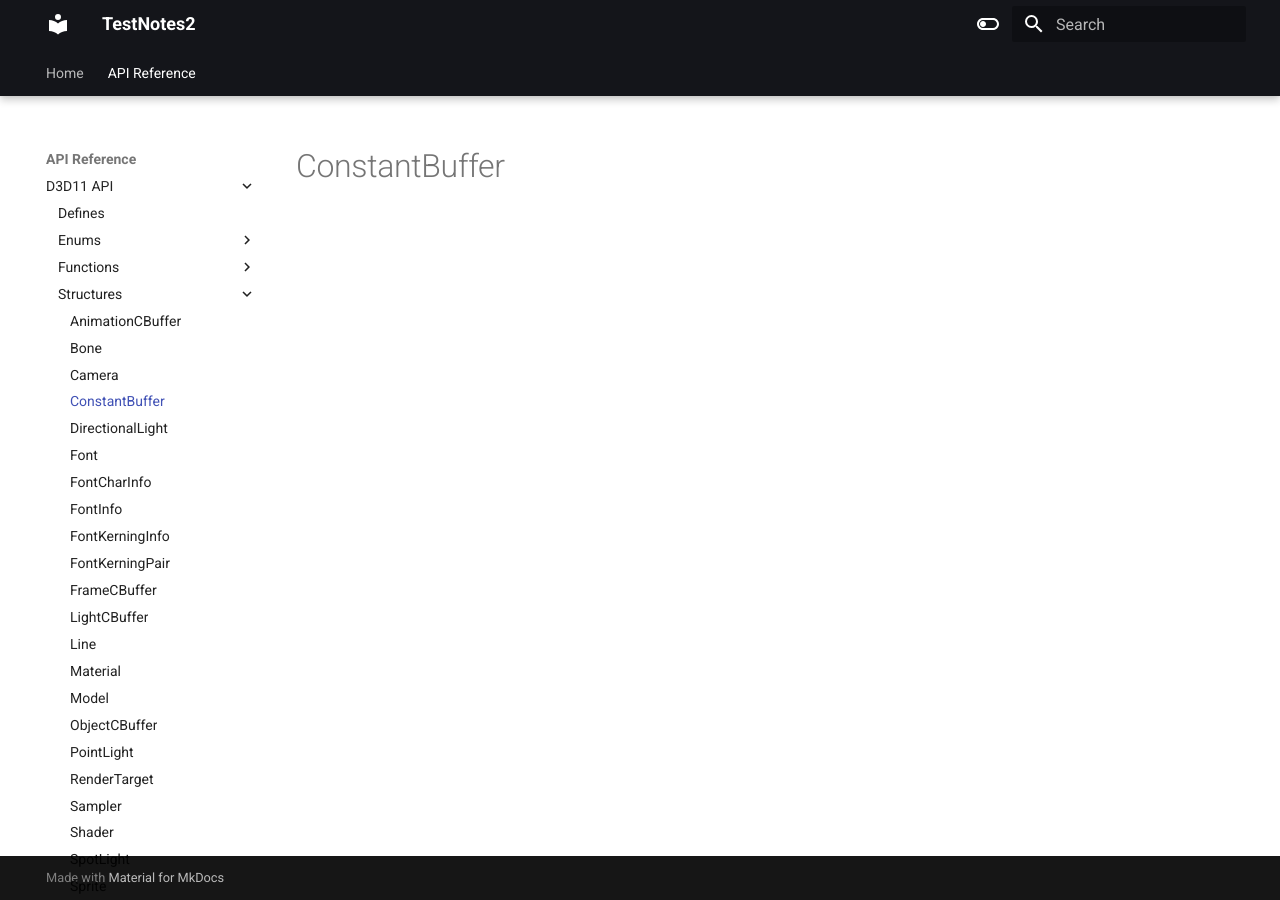
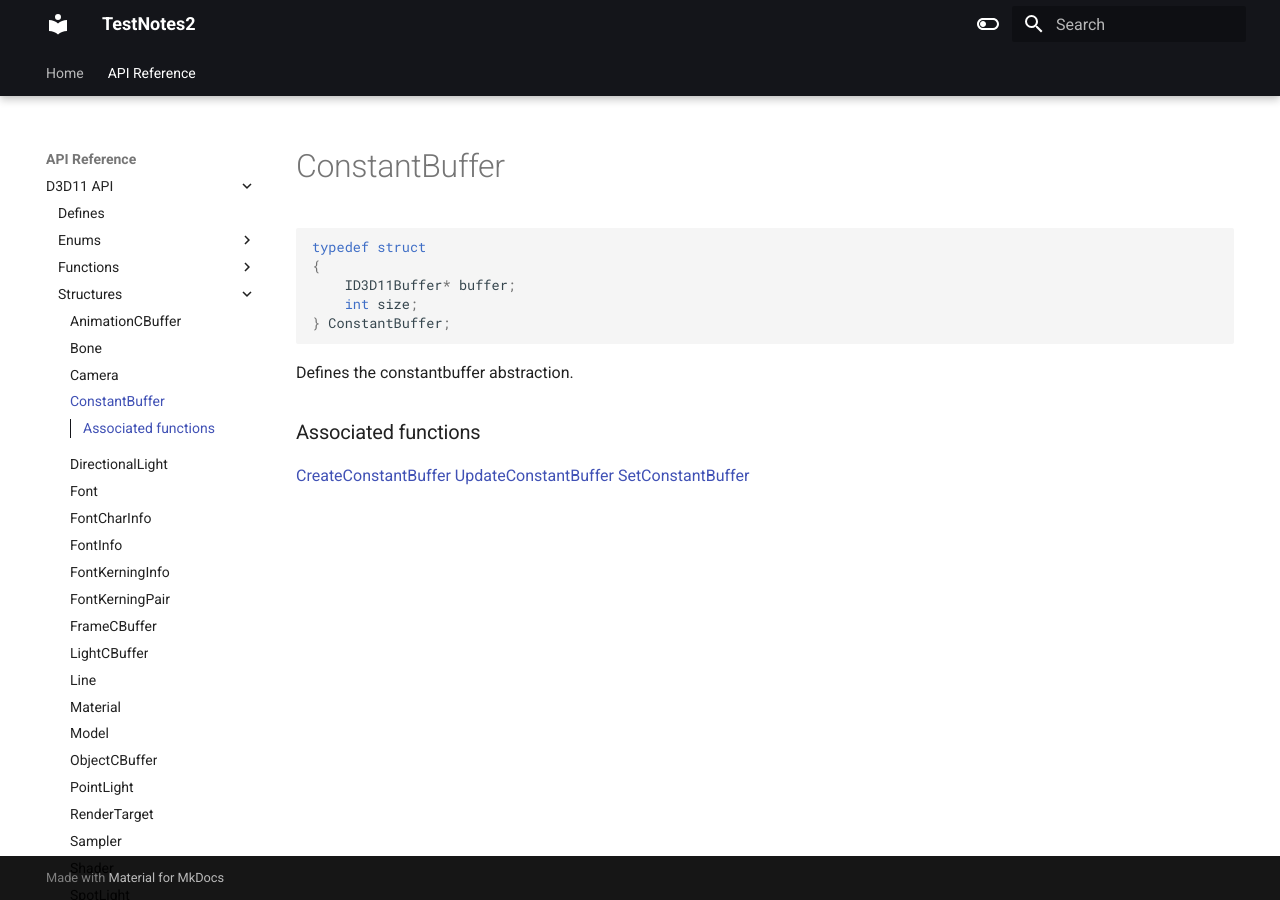
Before and after one commit to erichederstedt/TempEngineDocs, an MkDocs documentation site: the page built from docs/API Reference/D3D11 API/Structures/ConstantBuffer.md, in a window 1280 px wide. Built offline with MkDocs 1.6.1 and Material for MkDocs 9.7.7, drawn with Linux system fonts in a browser that asks for light colours.

Commit message:
PUSH NOTE : ConstantBuffer.md

````diff
--- a/docs/API Reference/D3D11 API/Structures/ConstantBuffer.md
+++ b/docs/API Reference/D3D11 API/Structures/ConstantBuffer.md
@@ -1 +1,17 @@
 # ConstantBuffer
+
+```c++
+typedef struct
+{
+    ID3D11Buffer* buffer;
+    int size;
+} ConstantBuffer;
+```
+
+Defines the constantbuffer abstraction.
+
+
+### Associated functions
+[CreateConstantBuffer](../Functions/CreateConstantBuffer.md)
+[UpdateConstantBuffer](../Functions/UpdateConstantBuffer.md)
+[SetConstantBuffer](../Functions/SetConstantBuffer.md)
````
